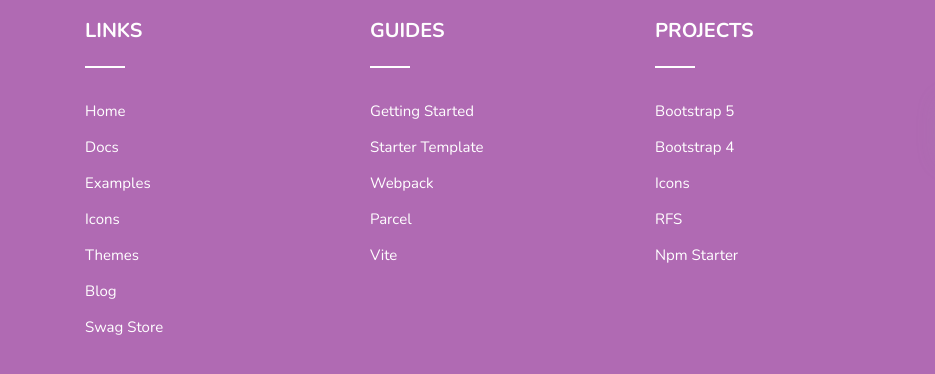
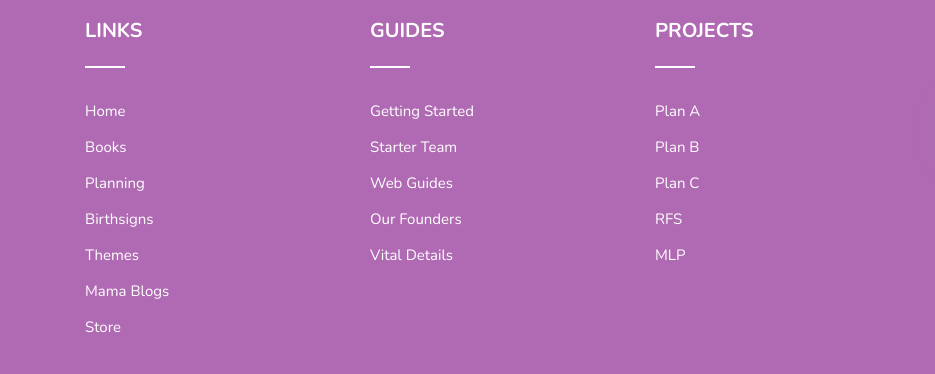
Before and after one commit to Shreyaar12/pricing-frontend, a plain HTML site: page index.html in a window 1280 px wide. Shown: the part 896-1270 px from the top of the page, 0-935 px from the left. Drawn offline with nearby package versions, Linux system fonts and the light colour scheme.

Commit message:
file structure

```diff
--- a/index.html
+++ b/index.html
@@ -15,15 +15,15 @@
     <link rel="stylesheet" href="//maxcdn.bootstrapcdn.com/bootstrap/3.3.7/css/bootstrap.min.css">
     <link rel="stylesheet" href="https://cdn.jsdelivr.net/npm/bootstrap@4.0.0/dist/css/bootstrap.min.css" integrity="sha384-Gn5384xqQ1aoWXA+058RXPxPg6fy4IWvTNh0E263XmFcJlSAwiGgFAW/dAiS6JXm" crossorigin="anonymous">
     <!-- Tables CSS -->
-    <link rel="stylesheet" href="style.css">
+    <link rel="stylesheet" href="css/style.css">
     <!-- Footer CSS-->
-    <link rel="stylesheet" href="footer.css">
+    <link rel="stylesheet" href="css/footer.css">
 </head>
 <body>
     <nav class="navbar navbar-light" style="background-color: rgba(176,106,179,1) 68%;">
     <!-- <nav class="navbar navbar-light bg-light"> -->
         <a class="navbar-brand" href="#">
-          <img src="_img_logo.webp" width="310" height="50" class="d-inline-block align-top" alt="">
+          <img src="images/_img_logo.webp" width="310" height="50" class="d-inline-block align-top" alt="">
 
         </a>
       </nav>
@@ -34,7 +34,7 @@
   <!-- BEGIN TABLE STYLE  -->
   <section class="section section-grad">
     <div class="container">
-      <h1>Choosing Pricing Plan</h1>
+      <h1>Unlock worry free parenting for you</h1>
       <div class="row">
         <div id="main1">
 
@@ -51,12 +51,12 @@
             <h4>Links</h4>
             <ul>
               <li><a href="#">Home</a></li>
-              <li><a href="#">Docs</a></li>
-              <li><a href="#">Examples</a></li>
-              <li><a href="#">Icons</a></li>
+              <li><a href="#">Books</a></li>
+              <li><a href="#">Planning</a></li>
+              <li><a href="#">Birthsigns</a></li>
               <li><a href="#">Themes</a></li>
-              <li><a href="#">Blog</a></li>
-              <li><a href="#">Swag Store</a></li>
+              <li><a href="#">Mama Blogs</a></li>
+              <li><a href="#">Store</a></li>
             </ul>
           </div>
         </div>
@@ -65,10 +65,10 @@
             <h4>Guides</h4>
             <ul>
               <li><a href="#">Getting started</a></li>
-              <li><a href="#">Starter template</a></li>
-              <li><a href="#">Webpack</a></li>
-              <li><a href="#">Parcel</a></li>
-              <li><a href="#">Vite</a></li>
+              <li><a href="#">Starter team</a></li>
+              <li><a href="#">Web guides</a></li>
+              <li><a href="#">Our founders</a></li>
+              <li><a href="#">Vital details</a></li>
             </ul>
           </div>
         </div>
@@ -76,11 +76,11 @@
           <div class="footer_section">
             <h4>Projects</h4>
             <ul>
-              <li><a href="#">Bootstrap 5</a></li>
-              <li><a href="#">Bootstrap 4</a></li>
-              <li><a href="#">Icons</a></li>
+              <li><a href="#">Plan A</a></li>
+              <li><a href="#">Plan B</a></li>
+              <li><a href="#">Plan C</a></li>
               <li><a href="#">RFS</a></li>
-              <li><a href="#">npm starter</a></li>
+              <li><a href="#">MLP</a></li>
             </ul>
           </div>
         </div>
@@ -178,35 +178,13 @@
                 `;
             }
             placeholder.innerHTML=out;
-            // for(var i=0;i<data.length;i++){
-            //     document.getElementById("data").innerHTML+=
 
-            //     "<li>"+ data[i].name +
-            //         "<li>"+data[i].Whatsapp +
-            //              "<li>" + data[i].Basic+
-            //                  "<li>" + data[i].Private+
-            //                     "<li>" + data[i].Video+
-            //                          "<li>" +data[i].Additional+
-            //                              "<li>" + data[i].Growth+
-            //                                 "<li>" + data[i].Price +
-            //                                     "<br>";
             }
         )
         .catch(function (err){
             console.log(err);
         } );
 
-        // let jsonObj={
-        //     name: "Harry",
-        //     channel:"CWH",
-        //     friend:"Rohan Das",
-        //     food: "Bhindi"
-        // }
-        // console.log(jsonObj);
-        // let myJsonstr= JSON.stringify(jsonObj);
-        // console.log(myJsonstr);
-        // newJsonObj= JSON.parse(myJsonstr);
-        // console.log(newJsonObj);
     </script>
 </body>
 </html>
```
Also changed, not shown: payment.html (+5 -5 lines), css/footer.css (renamed from footer.css), css/payment.css (renamed from payment.css), css/style.css (renamed from style.css), images/_img_logo.webp (renamed from _img_logo.webp), images/cartoon.webp (renamed from cartoon.webp), images/milk.jfif (renamed from milk.jfif), script.js (deleted).
